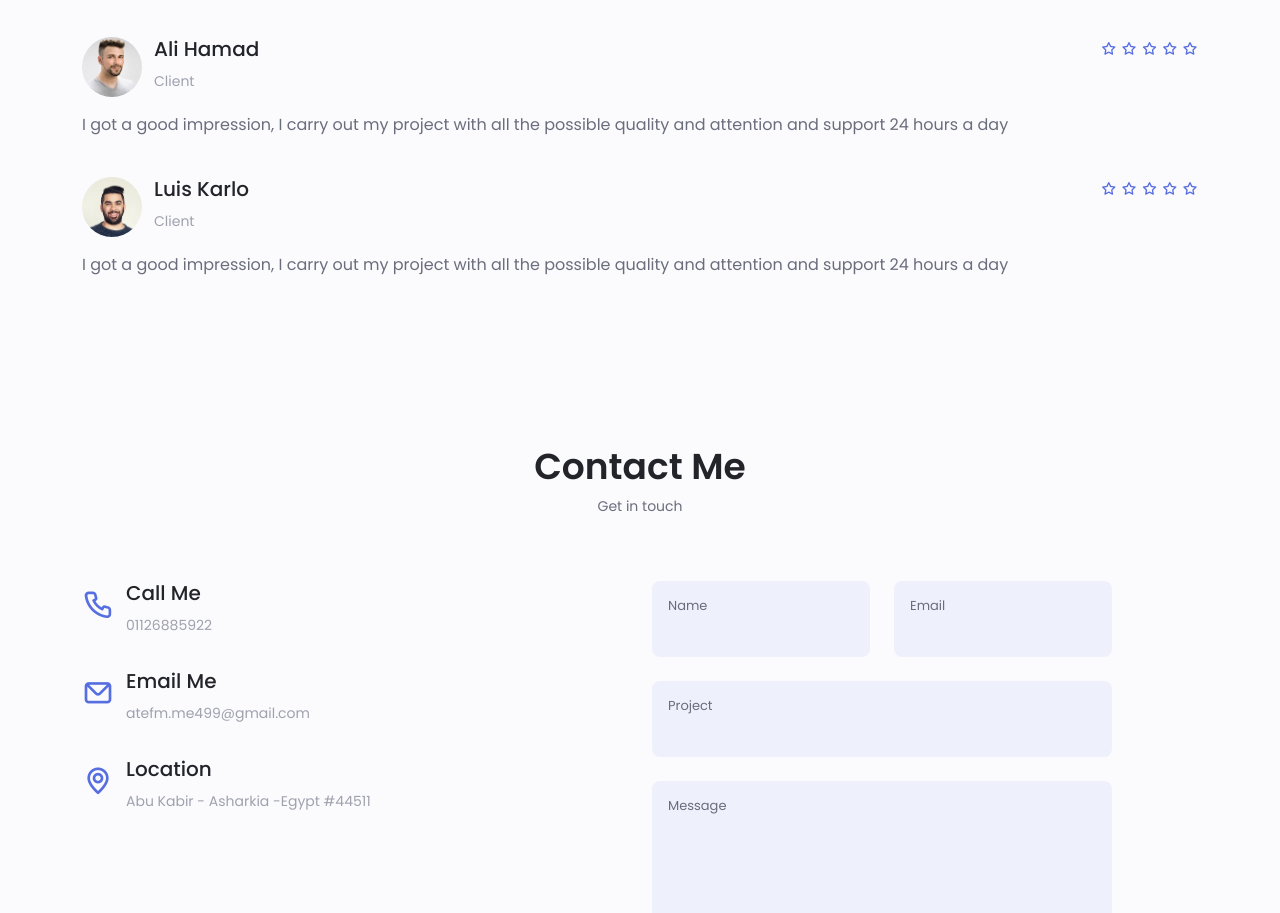
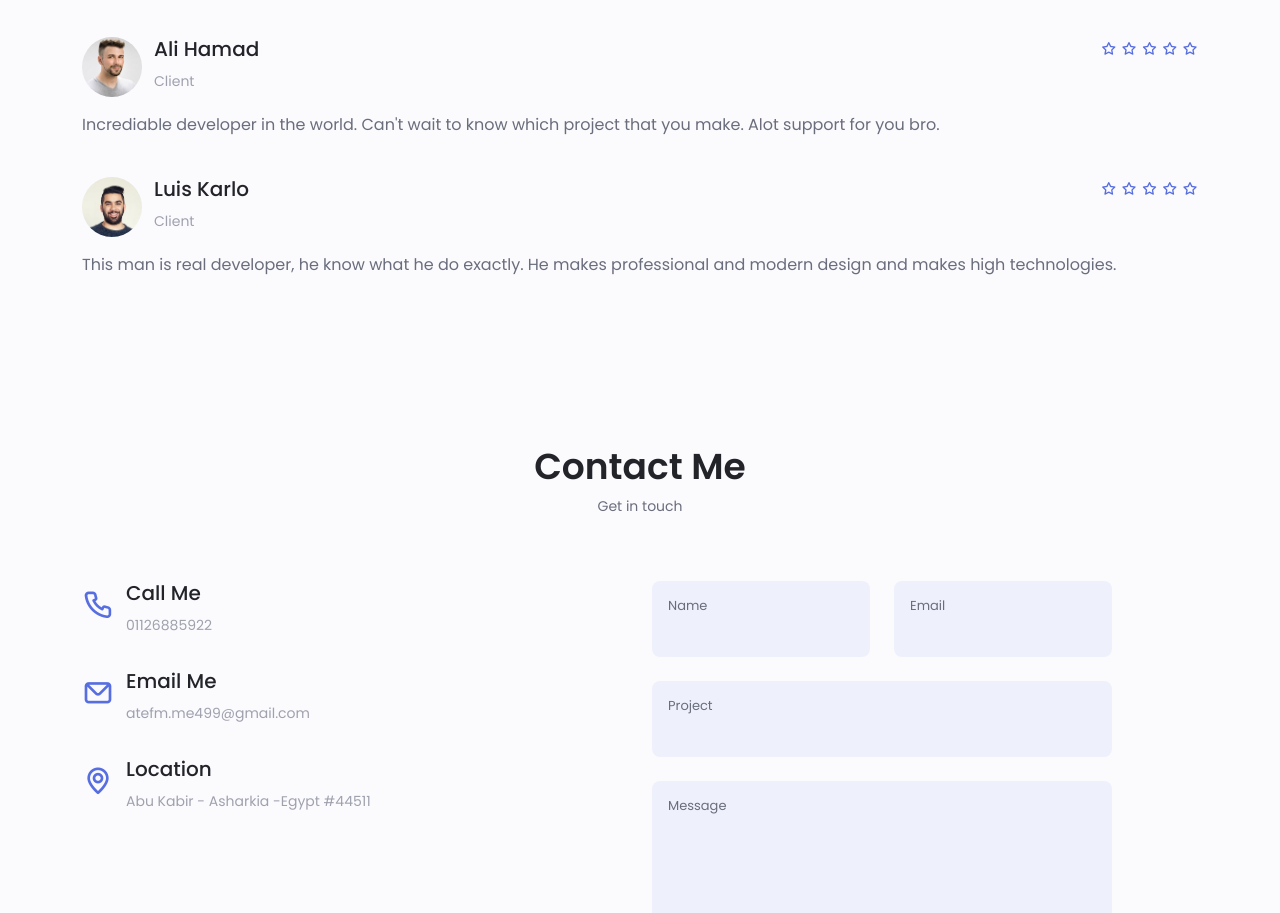
Before and after one commit to mohamed96321/Modern-Portfolio-website, a plain HTML site: page index.html in a window 1280 px wide. Shown: the part 5291-6204 px from the top of the page. Drawn offline with nearby package versions, Linux system fonts and the light colour scheme.

Commit message:
New text changes in html

```diff
--- a/index.html
+++ b/index.html
@@ -823,8 +823,7 @@
                     <i class="uil uil-star testimonial__icon-star"></i>
                   </div>
                 </div>
-                <p class="testimonial__description">I got a good impression, I carry out
-                  my project with all the possible quality and attention and support 24 hours a day</p>
+                <p class="testimonial__description">Incrediable developer in the world. Can't wait to know which project that you make. Alot support for you bro.</p>
               </div>
               <!--=================== Testimonal 3 =========================-->
               <div class="testimonial__content">
@@ -844,8 +843,8 @@
                     <i class="uil uil-star testimonial__icon-star"></i>
                   </div>
                 </div>
-                <p class="testimonial__description">I got a good impression, I carry out
-                  my project with all the possible quality and attention and support 24 hours a day</p>
+                <p class="testimonial__description">This man is real developer, he know what he do exactly.
+                   He makes professional and modern design and makes high technologies.</p>
               </div>
             </div>
           </div>
```
